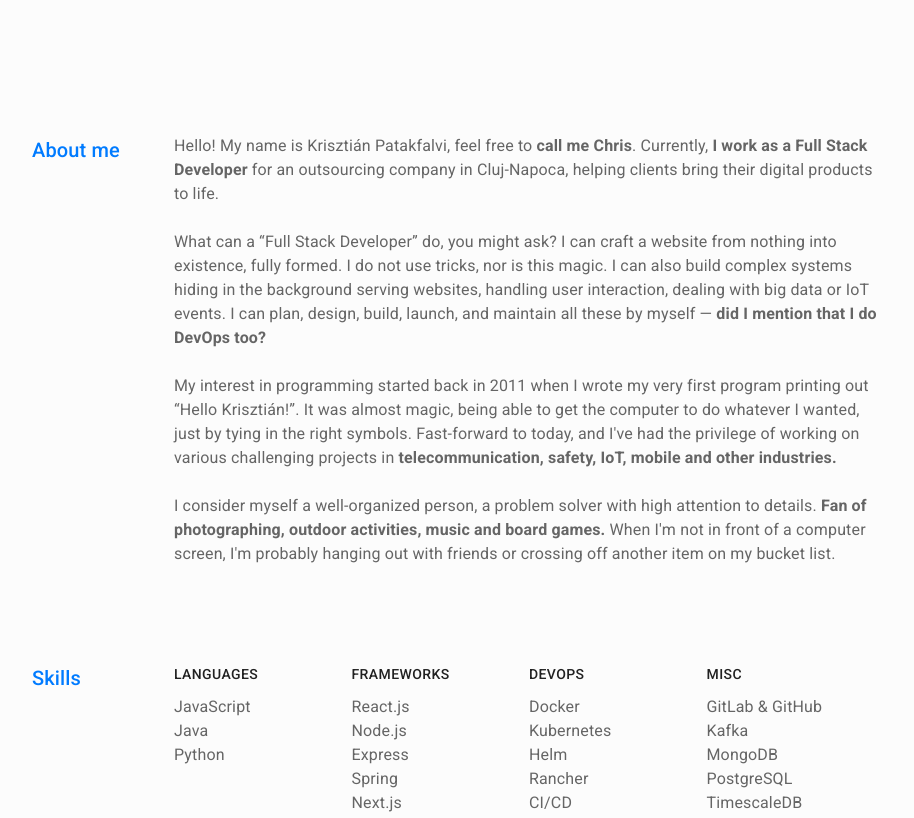
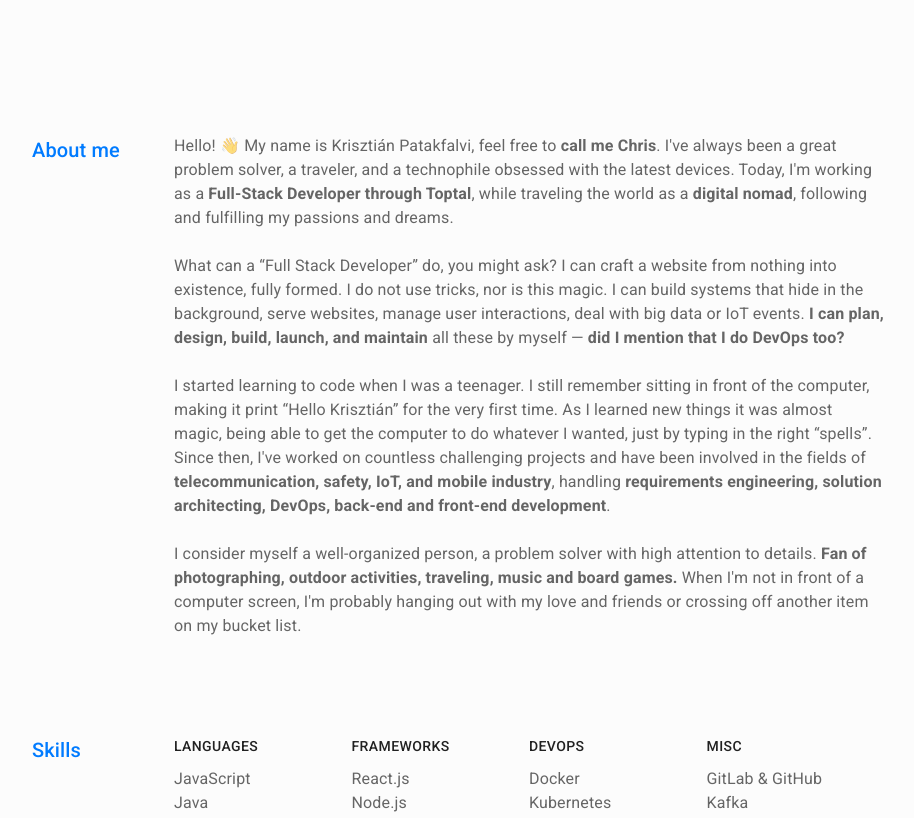
Before and after one commit to porsk/personal-site, a React (Create React App) app: page / in a window 1280 px wide. Shown: the part 580-1398 px from the top of the page, without its empty margins (182-1096 px from the left). Built offline with nearby package versions, Linux system fonts and the light colour scheme.

Commit message:
#31 Update about.

```diff
--- a/src/components/about.component.tsx
+++ b/src/components/about.component.tsx
@@ -5,36 +5,45 @@ import Section from './section.component';
 const About = () => (
 	<Section title="About me" id="about">
 		<Typography color="text.secondary">
-			Hello! My name is Krisztián Patakfalvi, feel free to
-			<strong> call me Chris</strong>. Currently,
-			<strong> I work as a Full Stack Developer</strong> for an
-			outsourcing company in Cluj-Napoca, helping clients bring their
-			digital products to life.
+			Hello! 👋 My name is Krisztián Patakfalvi, feel free to
+			<strong> call me Chris</strong>. I&apos;ve always been a great
+			problem solver, a traveler, and a technophile obsessed with the
+			latest devices. Today, I&apos;m working as a{' '}
+			<strong>Full-Stack Developer through Toptal</strong>, while
+			traveling the world as a <strong>digital nomad</strong>, following
+			and fulfilling my passions and dreams.
 		</Typography>
 
 		<br />
 
 		<Typography color="text.secondary">
-			What can a “Full Stack Developer” do, you might ask? I can craft a
-			website from nothing into existence, fully formed. I do not use
-			tricks, nor is this magic. I can also build complex systems hiding
-			in the background serving websites, handling user interaction,
-			dealing with big data or IoT events. I can plan, design, build,
-			launch, and maintain all these by myself —
+			What can a <q>Full Stack Developer</q> do, you might ask? I can
+			craft a website from nothing into existence, fully formed. I do not
+			use tricks, nor is this magic. I can build systems that hide in the
+			background, serve websites, manage user interactions, deal with big
+			data or IoT events.{' '}
+			<strong>I can plan, design, build, launch, and maintain </strong>
+			all these by myself —
 			<strong> did I mention that I do DevOps too?</strong>
 		</Typography>
 
 		<br />
 
 		<Typography color="text.secondary">
-			My interest in programming started back in 2011 when I wrote my very
-			first program printing out “Hello Krisztián!”. It was almost magic,
-			being able to get the computer to do whatever I wanted, just by
-			tying in the right symbols. Fast-forward to today, and I&apos;ve had
-			the privilege of working on various challenging projects in{' '}
+			I started learning to code when I was a teenager. I still remember
+			sitting in front of the computer, making it print{' '}
+			<q>Hello Krisztián</q> for the very first time. As I learned new
+			things it was almost magic, being able to get the computer to do
+			whatever I wanted, just by typing in the right <q>spells</q>. Since
+			then, I&apos;ve worked on countless challenging projects and have
+			been involved in the fields of{' '}
+			<strong>telecommunication, safety, IoT, and mobile industry</strong>
+			, handling{' '}
 			<strong>
-				telecommunication, safety, IoT, mobile and other industries.
+				requirements engineering, solution architecting, DevOps,
+				back-end and front-end development
 			</strong>
+			.
 		</Typography>
 
 		<br />
@@ -43,11 +52,12 @@ const About = () => (
 			I consider myself a well-organized person, a problem solver with
 			high attention to details.{' '}
 			<strong>
-				Fan of photographing, outdoor activities, music and board games.
+				Fan of photographing, outdoor activities, traveling, music and
+				board games.
 			</strong>{' '}
 			When I&apos;m not in front of a computer screen, I&apos;m probably
-			hanging out with friends or crossing off another item on my bucket
-			list.
+			hanging out with my love and friends or crossing off another item on
+			my bucket list.
 		</Typography>
 	</Section>
 );
```
